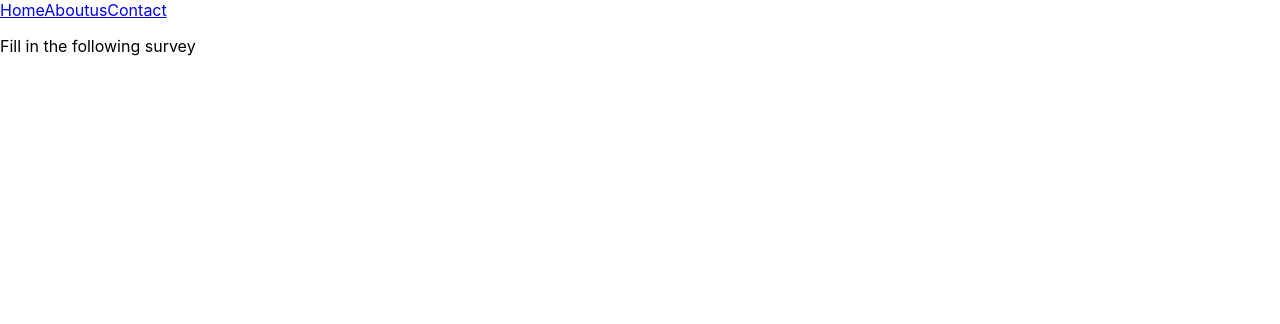
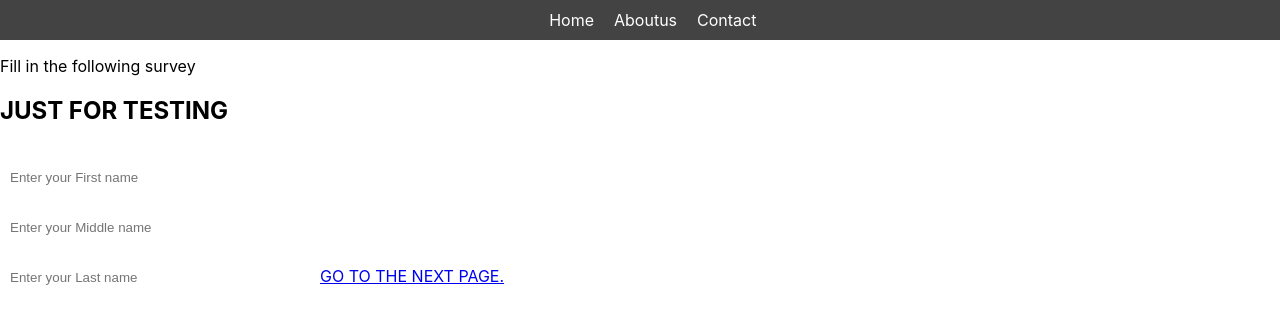
Before and after one commit to zaina826/CV-Constructor, a React (Create React App) app: page /survey in a window 1280 px wide. Shown: the top 324 px of the page. Built offline with nearby package versions, Linux system fonts and the light colour scheme.

Commit message:
added a test template and contact

```diff
--- a/src/App.js
+++ b/src/App.js
@@ -1,31 +1,35 @@
-import React,{Component} from 'react';
-import {BrowserRouter, Route , Switch} from 'react-router-dom'
-import './Main.css'
-import Home from './components/home'
-import Aboutus from './components/aboutus'
-import ContactUs from './components/contact'
-import Navbar from './components/navbar'
-import Result from './components/result'
-import SelectT from './components/selectt'
-import Survey from './components/survey'
-export default class MainPage extends Component{
-  render(){
-   return(
+import React, { Component } from "react";
+import { BrowserRouter, Route, Switch } from "react-router-dom";
+import "./Main.css";
+import Home from "./components/home";
+import Aboutus from "./components/aboutus";
+import ContactUs from "./components/contact";
+import Navbar from "./components/navbar";
+import Result from "./components/result";
+import SelectT from "./components/selectt";
+import Survey from "./components/survey";
+
+export default class MainPage extends Component {
+  render() {
+    return (
       <BrowserRouter>
         <div>
-   <Navbar/>
+          <Navbar />
           <Switch>
-
-   <Route path='/' component={Home} exact />
-   <Route path='/Aboutus' component={Aboutus}/>
-   <Route path='/ContactUs' component={ContactUs}/>}/>
-   <Route path='/result' component={Result}/>
-   <Route path='/selecttemplate' component={SelectT}/>}/>
-   <Route path='/survey' component={Survey}/>}/>
-
+            <Route path="/" component={Home} exact />
+            <Route path="/Aboutus" component={Aboutus} />
+            <Route path="/ContactUs" component={ContactUs} />
+            }/>
+            <Route path="/result" component={Result} />
+            <Route path="/selecttemplate" component={SelectT} />
+            }/>
+            <Route path="/survey" component={Survey} />
+            }/>
+            <Route path="/res/:name/:middle/:last" component={Result} />
+            }/>
           </Switch>
         </div>
       </BrowserRouter>
     );
-
-}}
+  }
+}
--- a/src/components/main.css
+++ b/src/components/main.css
@@ -35,6 +35,8 @@
   color: #09d3ac;
 }
 .button_a {
+  margin-top: 10px;
+  font-size: 20px;
   color: #fff !important;
   text-decoration: none;
   background: #ed3330;
@@ -52,3 +54,83 @@
   box-shadow: 10px 50px -10px rgba(0, 0, 0, 0.57);
   transition: all 0.4s ease 0s;
 }
+
+.navbar {
+  background-color: #434343;
+  padding: 10px;
+  margin: auto;
+}
+
+.navbar_e {
+  margin-left: 42%;
+}
+
+.navbar_elmnts {
+  padding: 5px;
+  margin: 5px;
+  color: white;
+  text-decoration: none;
+}
+
+.navbar_elmnts:hover {
+  padding: 10px;
+  margin: 10px;
+  color: black;
+  background-color: white;
+  text-decoration: none;
+  border-style: solid;
+  border-width: 2px;
+  transition: all 0.4s ease 0s;
+}
+.navbar_elmnts:active {
+  padding: 10px;
+  margin: 10px;
+  color: white;
+  background-color: red;
+  text-decoration: none;
+  border-style: solid;
+  border-width: 1px;
+}
+
+.txtboxes {
+  margin-top: 15px;
+  padding: 10px;
+  border-radius: 10px;
+  border: none;
+  height: 15px;
+  width: 300px;
+  display: inline-block;
+  text-decoration: none;
+}
+
+.txtboxes:hover {
+  padding: 15px;
+  border-radius: 20px;
+  border: none;
+  height: 20px;
+  width: 300px;
+  display: inline-block;
+  text-decoration: none;
+  transition: all 0.4s ease 0s;
+}
+.txtboxes_big {
+  margin-top: 15px;
+  padding: 10px;
+  border-radius: 10px;
+  border: none;
+  height: 30px;
+  width: 300px;
+  display: inline-block;
+  text-decoration: none;
+}
+
+.txtboxes_big:hover {
+  padding: 15px;
+  border-radius: 20px;
+  border: none;
+  height: 120px;
+  width: 280px;
+  display: inline-block;
+  text-decoration: none;
+  transition: all 0.4s ease 0s;
+}
--- a/src/components/navbar.js
+++ b/src/components/navbar.js
@@ -1,13 +1,22 @@
-import React,{Component} from 'react'
-import {NavLink} from 'react-router-dom'
-export default class Navbar extends Component{
-    render(){
-        return(
-          <div>
-              <NavLink to ='/'>Home</NavLink>
-              <NavLink to ='/aboutus'>Aboutus</NavLink>
-              <NavLink to ='/contactus'>Contact</NavLink>
-          </div>
-        );
-    }
+import React, { Component } from "react";
+import { NavLink } from "react-router-dom";
+import "./main.css";
+export default class Navbar extends Component {
+  render() {
+    return (
+      <div className="navbar">
+        <div className="navbar_e">
+          <NavLink className="navbar_elmnts" to="/">
+            Home
+          </NavLink>
+          <NavLink className="navbar_elmnts" to="/aboutus">
+            Aboutus
+          </NavLink>
+          <NavLink className="navbar_elmnts" to="/contactus">
+            Contact
+          </NavLink>
+        </div>
+      </div>
+    );
+  }
 }
--- a/src/components/result.js
+++ b/src/components/result.js
@@ -1,12 +1,13 @@
-import React,{Component} from 'react';
-import '../Main.css'
-export default class Result extends Component{
-    render(){
-        return(
-            <div>
-            <p>Your CV</p>
-            </div>
+import React, { Component } from "react";
+import "../Main.css";
+const Res = ({ match }) => (
+  <div>
+    <h3>ID: {match.params.name}</h3>
+    <h3>ID: {match.params.middle}</h3>
 
-    )
-    }
-}
+    <h3>ID: {match.params.last}</h3>
+    {/* <h3>ID: {match.params.last}</h3> */}
+  </div>
+);
+
+export default Res;
--- a/src/components/selectt.js
+++ b/src/components/selectt.js
@@ -1,12 +1,14 @@
 import React, { Component } from "react";
 import "./selectt.css";
+import { BrowserRouter, Route, Link } from "react-router-dom";
 
 export default class SelectT extends Component {
-     render() {
-          return(
-               <div>
-                    <h1 className='Class1'> Step 1</h1>
-               </div>
-          )
-     }
+  render() {
+    return (
+      <div>
+        <h1 className="Class1"> Step 1</h1>
+        <Link to="/survey">THIS WILL BE REPLACED WITH TEMP1 SS </Link>
+      </div>
+    );
+  }
 }
--- a/src/components/survey.js
+++ b/src/components/survey.js
@@ -1,12 +1,64 @@
-import React,{Component} from 'react';
-import '../Main.css'
-export default class Survey extends Component{
-    render(){
-        return(
-            <div>
-            <p>Fill in the following survey</p>
-            </div>
+import React, { Component } from "react";
+import "./main.css";
+import { BrowserRouter, Route, Link } from "react-router-dom";
+export default class Survey extends Component {
+  state = { first: "", middle: "", last: "", finalPath: "" };
+  handleFirst = e => {
+    this.setState({
+      first: e.target.value
+    });
+  };
 
-    )
-    }
+  handelMiddle = e => {
+    this.setState({
+      middle: e.target.value
+    });
+  };
+  handelLast = e => {
+    console.log(e.target.value);
+    this.getLink();
+    this.setState({
+      last: e.target.value
+    });
+    this.getLink();
+  };
+
+  getLink = () => {
+    var firstName = this.state.first;
+    var middleName = this.state.middle;
+    var lastName = this.state.last;
+    var fLink = "/res/" + firstName + "/" + middleName + "/" + lastName;
+    this.setState({
+      finalPath: fLink
+    });
+  };
+  render() {
+    return (
+      <div>
+        <p>Fill in the following survey</p>
+        <h2>JUST FOR TESTING</h2>
+        <input
+          className="txtboxes"
+          placeholder="Enter your First name"
+          onChange={this.handleFirst}
+          value={this.state.first}
+        />
+        <br />
+        <input
+          className="txtboxes"
+          placeholder="Enter your Middle name"
+          onChange={this.handelMiddle}
+          value={this.state.middle}
+        />
+        <br />
+        <input
+          className="txtboxes"
+          placeholder="Enter your Last name"
+          onChange={this.handelLast}
+          value={this.state.last}
+        />
+        <Link to={this.state.finalPath}>GO TO THE NEXT PAGE.</Link>
+      </div>
+    );
+  }
 }
```
Lines whose indentation alone changed are shown as unchanged.
